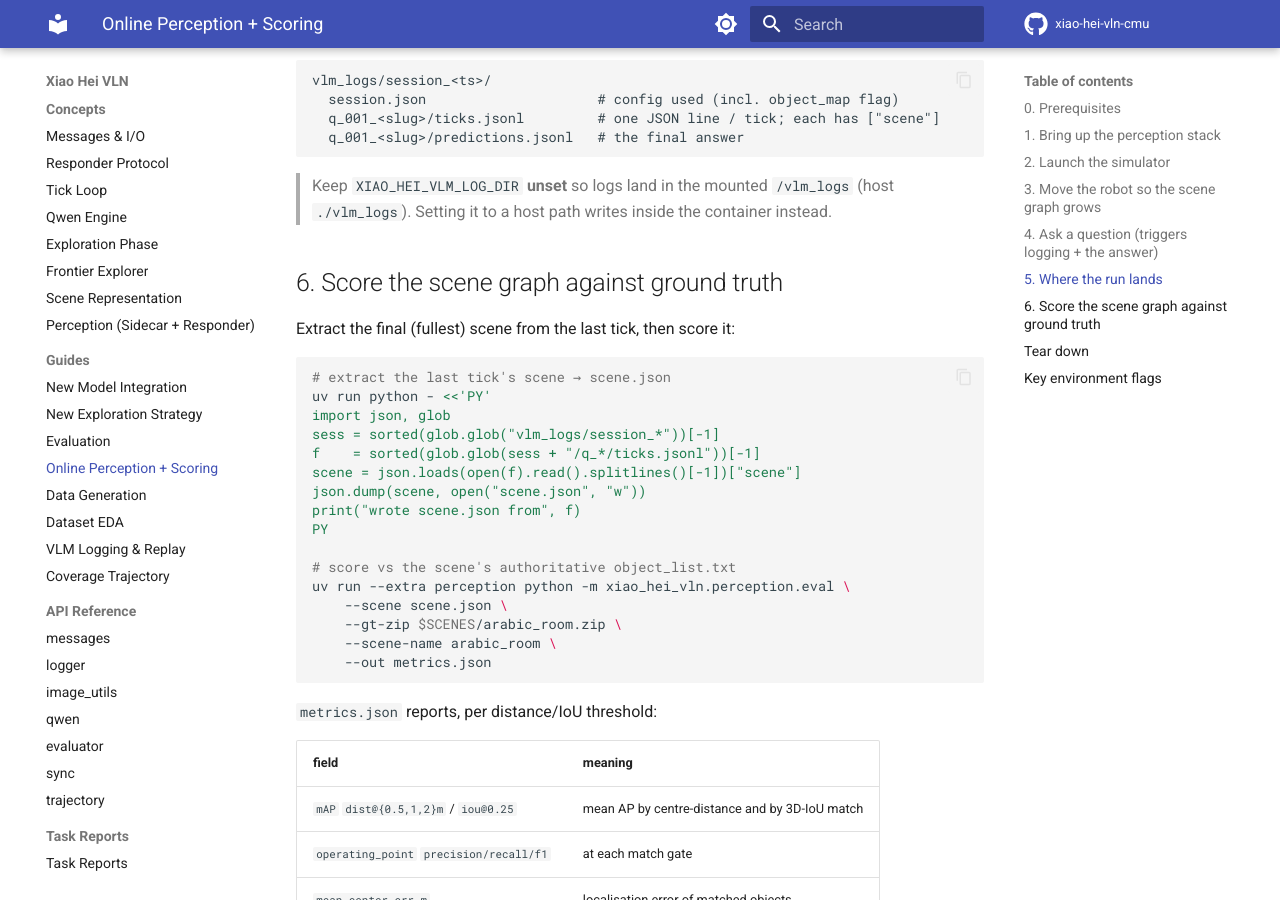
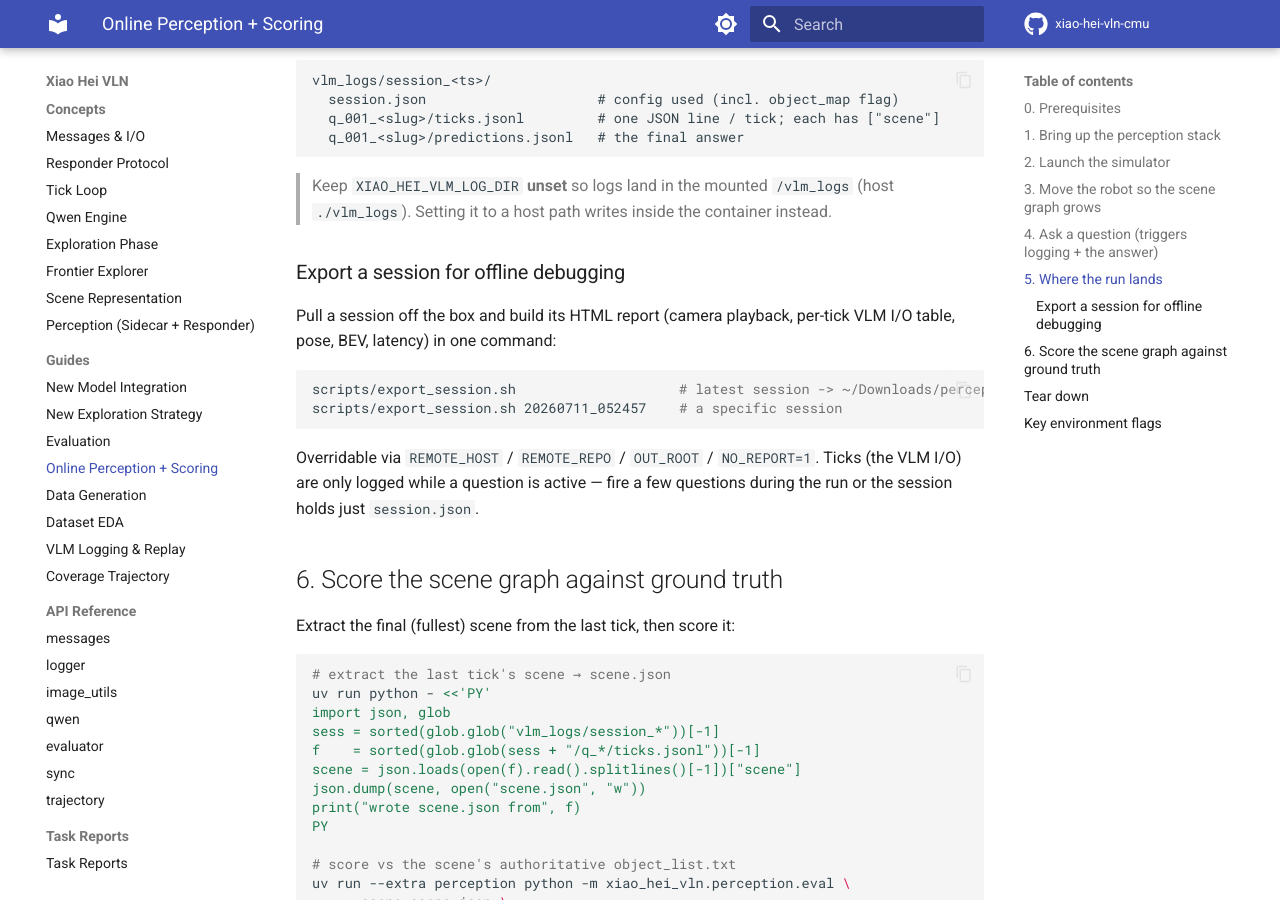
Before and after one commit to ginlov/xiao-hei-vln-cmu, an MkDocs documentation site: the page built from docs/guides/online-perception-eval.md, in a window 1280 px wide and 900 px high, scrolled down 2201 px. Built offline with MkDocs 1.6.1 and Material for MkDocs 9.7.7, drawn with Linux system fonts in a browser that asks for light colours; comment, search, counter and statistics services are not loaded.

Commit message:
scripts: export_session.sh — pull a VLM session to a local folder + HTML report
One command to fetch a session from the sim box to
~/Downloads/percep_out_<ts>/ and run generate_report.py, for offline
LLM / perception debugging (camera playback, per-tick VLM I/O table, pose,
BEV, latency). Host/paths/output overridable via env; documented in the
online-perception-eval guide.

Co-Authored-By: Claude Opus 4.8 <noreply@anthropic.com>

````diff
--- a/docs/guides/online-perception-eval.md
+++ b/docs/guides/online-perception-eval.md
@@ -110,6 +110,20 @@ vlm_logs/session_<ts>/
 > `/vlm_logs` (host `./vlm_logs`). Setting it to a host path writes inside
 > the container instead.
 
+### Export a session for offline debugging
+
+Pull a session off the box and build its HTML report (camera playback,
+per-tick VLM I/O table, pose, BEV, latency) in one command:
+
+```bash
+scripts/export_session.sh                    # latest session -> ~/Downloads/percep_out_<ts>/
+scripts/export_session.sh 20260711_052457    # a specific session
+```
+
+Overridable via `REMOTE_HOST` / `REMOTE_REPO` / `OUT_ROOT` / `NO_REPORT=1`.
+Ticks (the VLM I/O) are only logged while a question is active — fire a few
+questions during the run or the session holds just `session.json`.
+
 ## 6. Score the scene graph against ground truth
 
 Extract the final (fullest) scene from the last tick, then score it:
````
Also changed, not shown: 1 other file.
